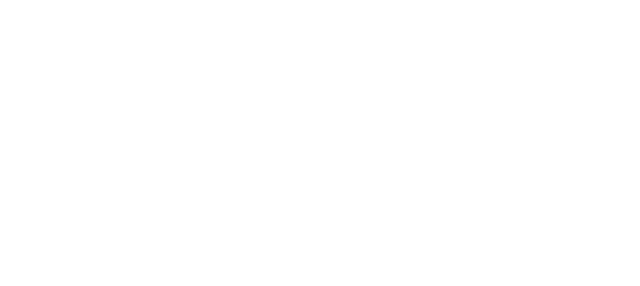
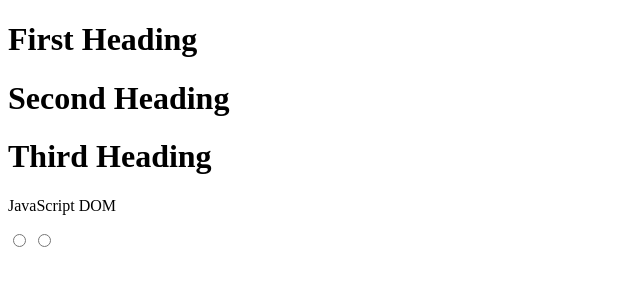
Before and after one commit to Chu29/javascript-crash, a plain HTML site: page 04-the-dom/index.html in a window 1280 px wide. Shown: the whole page, without its empty margins (0-640 px from the left). Drawn offline with Linux system fonts and the light colour scheme.

Commit message:
add: studied how to select HTML elements using the DOM

```diff
--- a/04-the-dom/index.html
+++ b/04-the-dom/index.html
@@ -8,6 +8,14 @@
 </head>
 
 <body>
+  <div>
+    <h1 class="title">First Heading</h1>
+    <h1 class="title">Second Heading</h1>
+    <h1 class="title">Third Heading</h1>
+  </div>
+  <p id="message">JavaScript DOM</p>
+  <input type="radio" name="language" value="JS">
+  <input type="radio" name="language" value="Python">
 
   <script src="script.js"></script>
 </body>
--- a/04-the-dom/script.js
+++ b/04-the-dom/script.js
@@ -1 +1,13 @@
 'use strict'
+
+const msg = document.getElementById("message")
+console.log(msg);
+
+const btn = document.getElementsByName("language")
+console.log(btn);
+
+const heading = document.getElementsByTagName("h1")
+console.log(heading);
+
+const title = document.getElementsByClassName("title")
+console.log(title);
```
